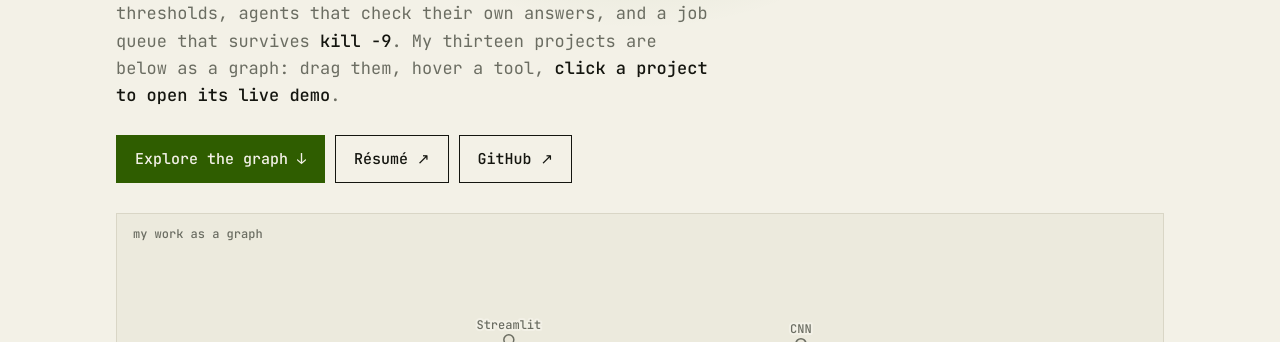
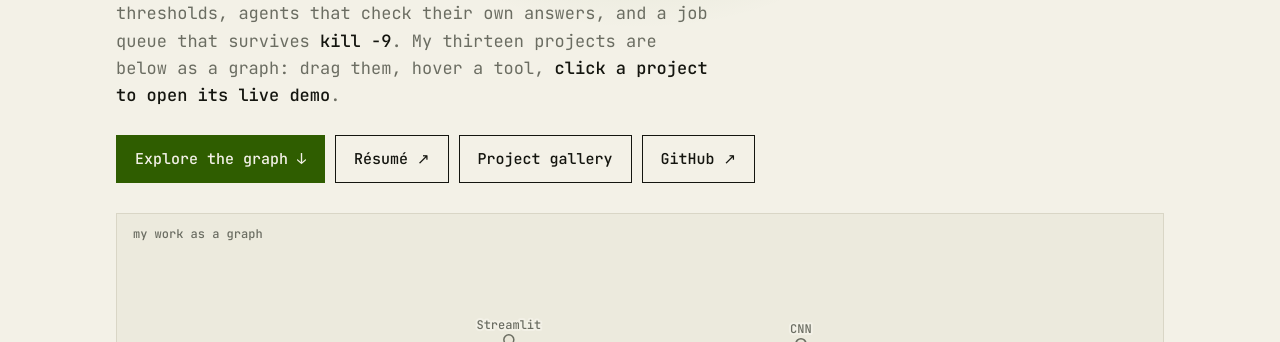
Before and after one commit to lalith0087/lalith0087.github.io, a plain HTML site: page index.html in a window 1280 px wide. Shown: the part 458-800 px from the top of the page. Drawn offline with nearby package versions, Linux system fonts and the light colour scheme.

Commit message:
Link to project gallery

```diff
--- a/index.html
+++ b/index.html
@@ -209,7 +209,7 @@ header::before{background:radial-gradient(420px 300px at var(--x) var(--y),color
   <div class="cta">
     <a class="btn p" href="#graph">Explore the graph ↓</a>
     <a class="btn" href="resume.pdf" target="_blank" rel="noopener">Résumé ↗</a>
-    <a class="btn" href="https://github.com/lalith0087" target="_blank" rel="noopener">GitHub ↗</a>
+    <a class="btn" href="portfolio/">Project gallery</a><a class="btn" href="https://github.com/lalith0087" target="_blank" rel="noopener">GitHub ↗</a>
   </div>
 </header>
 
@@ -244,7 +244,7 @@ header::before{background:radial-gradient(420px 300px at var(--x) var(--y),color
     <h2>Let's talk about <em>your</em> failure modes.</h2>
     <p class="lead">Open to entry-level data science, ML and AI engineering roles.</p>
     <div class="big"><a href="mailto:prasadlalith8@gmail.com">prasadlalith8@gmail.com</a></div>
-    <div class="cta"><a class="btn p" href="resume.pdf" target="_blank" rel="noopener">Résumé ↗</a><a class="btn" href="https://github.com/lalith0087" target="_blank" rel="noopener">github.com/lalith0087 ↗</a><a class="btn" href="https://www.linkedin.com/in/lalith-vara-prasad-karampudi-b40507250/" target="_blank" rel="noopener">LinkedIn ↗</a><button class="btn" id="copy">Copy email</button></div>
+    <div class="cta"><a class="btn p" href="resume.pdf" target="_blank" rel="noopener">Résumé ↗</a><a class="btn" href="https://github.com/lalith0087" target="_blank" rel="noopener">github.com/lalith0087 ↗</a><a class="btn" href="portfolio/">Project gallery</a><a class="btn" href="https://www.linkedin.com/in/lalith-vara-prasad-karampudi-b40507250/" target="_blank" rel="noopener">LinkedIn ↗</a><button class="btn" id="copy">Copy email</button></div>
   </section>
 </main>
 <footer><div class="wrap">© 2026 Lalith Vara Prasad Karampudi · hand-written HTML, canvas and a little physics. Press <kbd>⌘K</kbd> or <kbd>/</kbd> to search.</div></footer>
```
